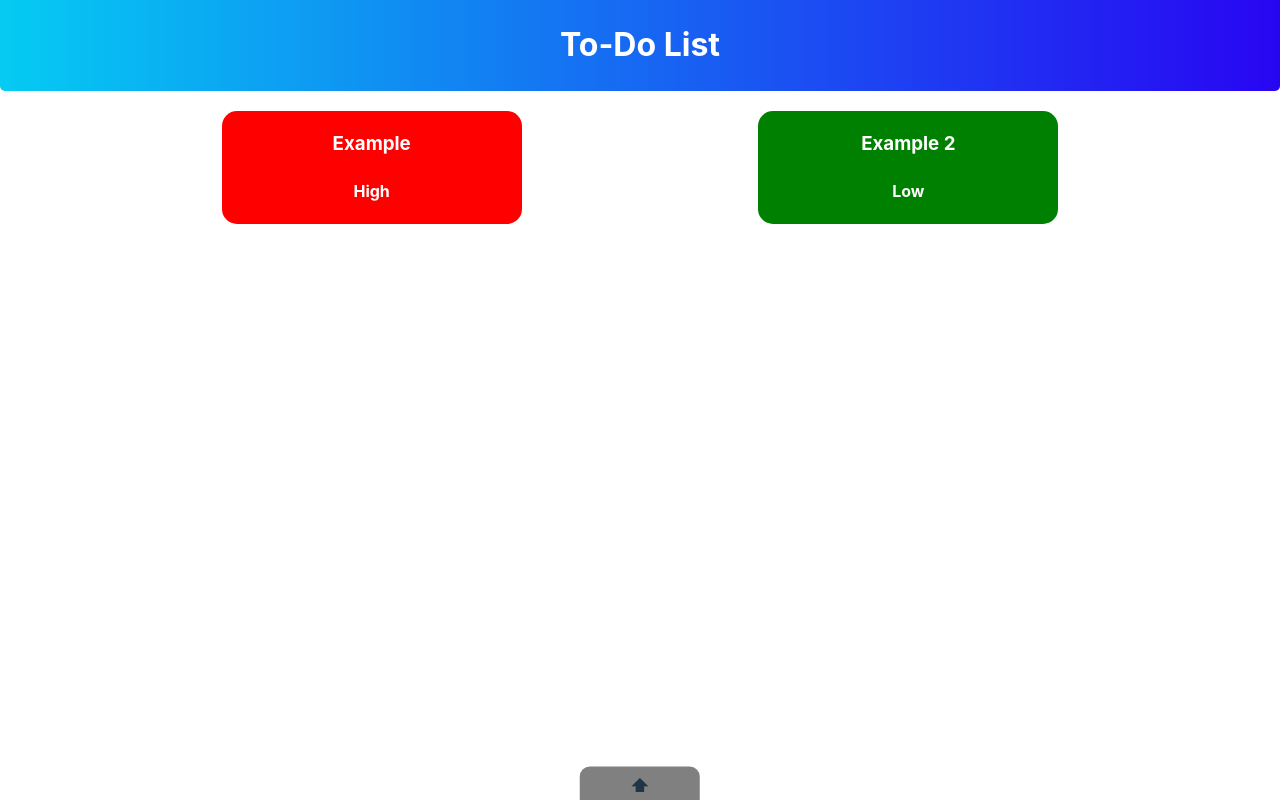
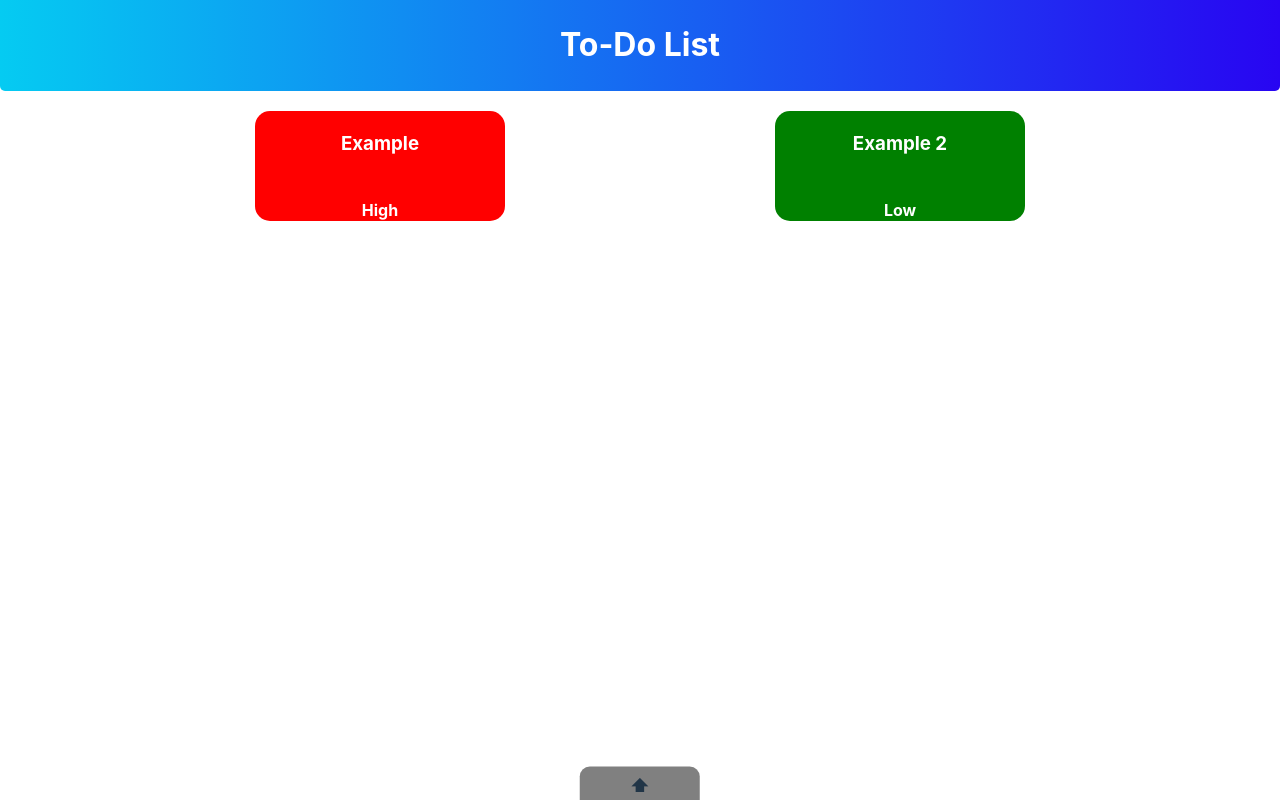
Before and after one commit to DylCru/To-Do-List-React, a React (Vite) app in the folder cool-react-app/: page / in a window 1280 px wide. Built offline with nearby package versions, Linux system fonts and the light colour scheme.

Commit message:
Add styling for click functionality

```diff
--- a/cool-react-app/src/App.css
+++ b/cool-react-app/src/App.css
@@ -16,11 +16,26 @@
 }
 
 .task {
+    display: flex;
+    justify-content: space-evenly;
+    align-items: center;
+    flex-direction: column;
+
+
     text-align: center;
-    width: 300px;
+    width: 250px;
+    height: 110px;
     border-radius: 15px;
     color: white;
+    transition: width 0.5s, height 0.25s linear;
 }
+
+.large {
+    width: 500px;
+    height: 250px;
+    transition: width 0.5s, height 0.25s ease-in-out;
+}
+
 
 .add-task {
     display: flex;
```
